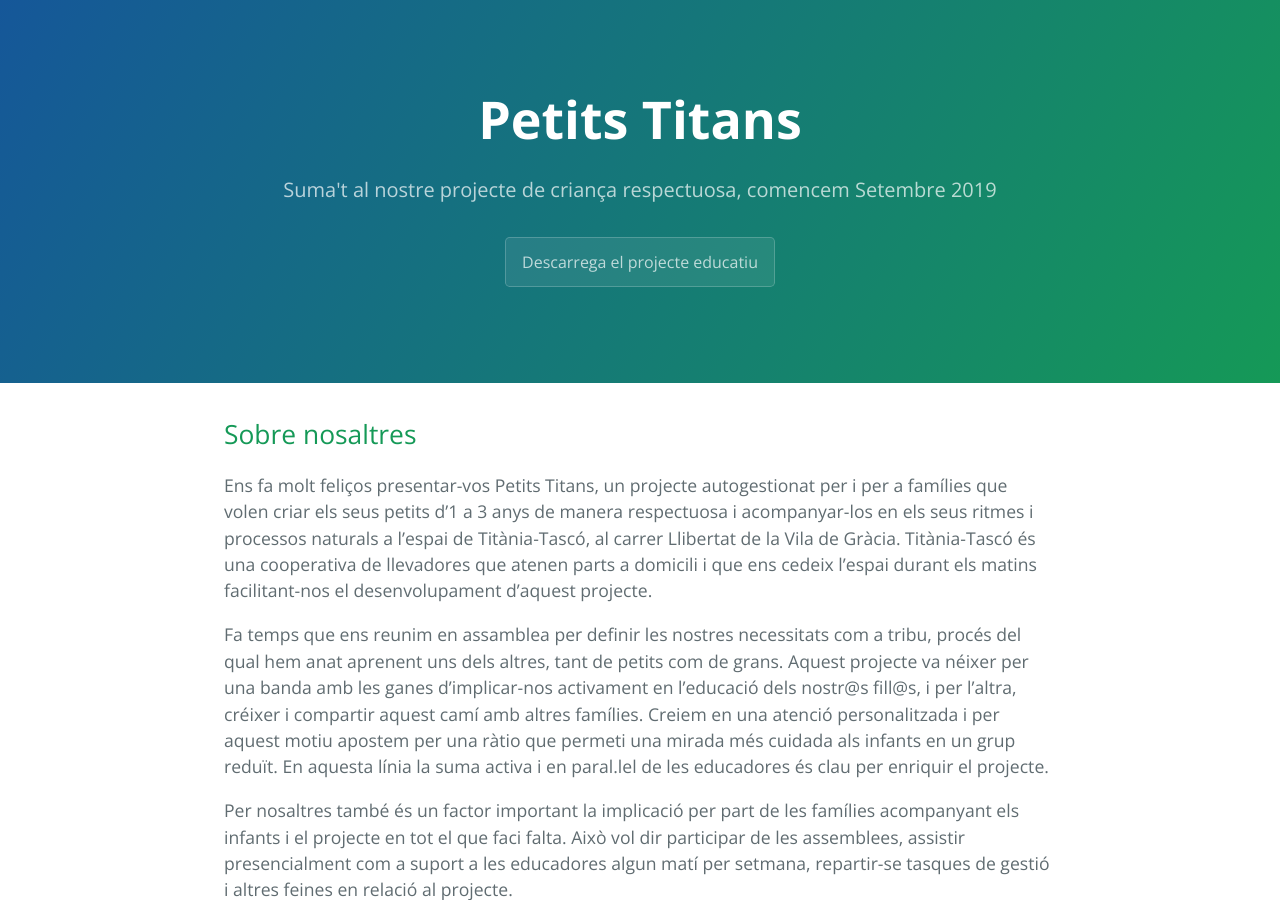
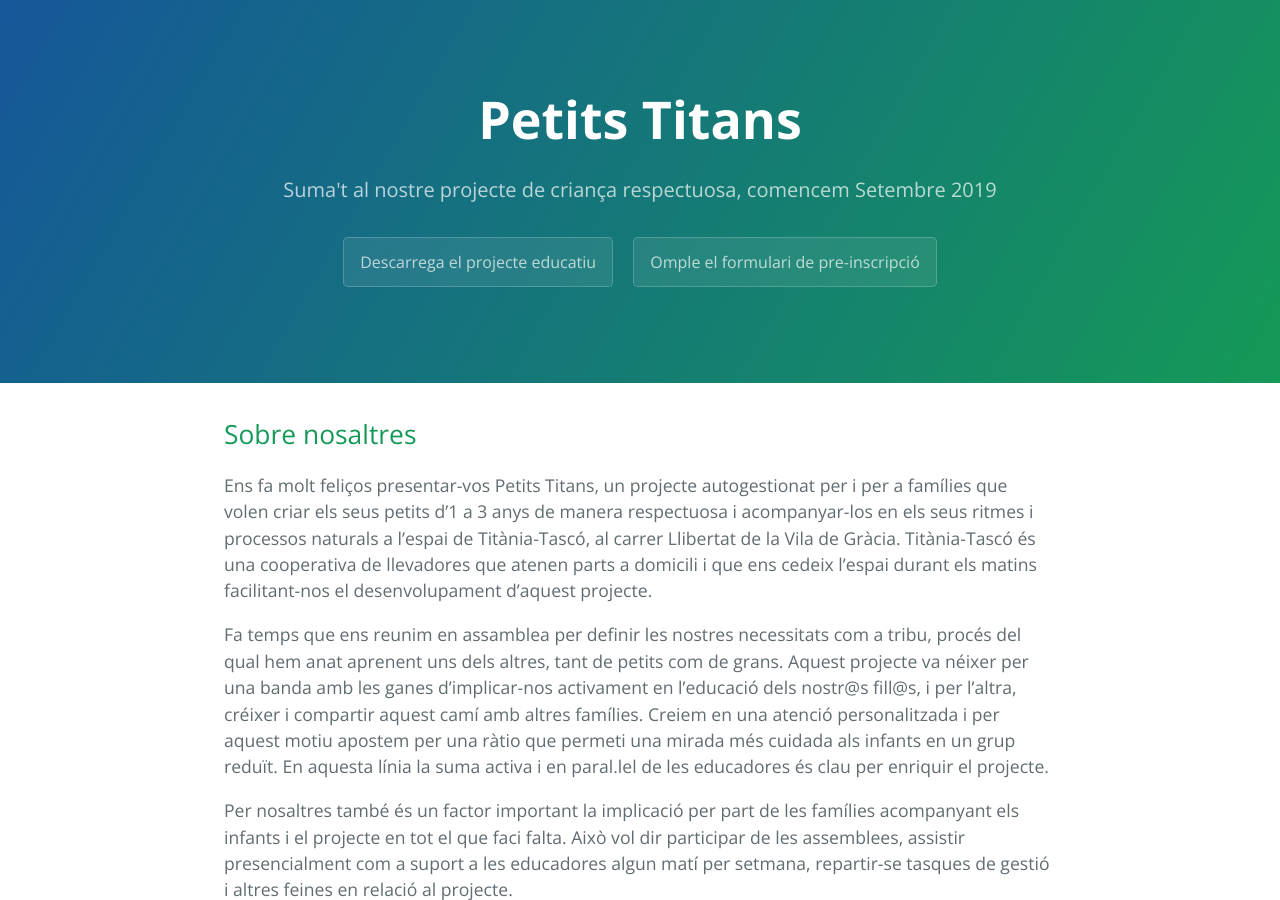
Before and after one commit to sseerrggii/Petits-Titans, a Jekyll site: the page built from index.md, in a window 1280 px wide and 900 px high. Built offline with Jekyll 4.4.1, drawn with Linux system fonts in a browser that asks for light colours; our own code applies the rules of GitHub Pages for plain Markdown files; the repository's description, which GitHub fills in, is left out.

Commit message:
Update default.html

```diff
--- a/_layouts/default.html
+++ b/_layouts/default.html
@@ -25,13 +25,9 @@
     <header class="page-header" role="banner">
       <h1 class="project-name">{{ page.title | default: site.title | default: site.github.repository_name }}</h1>
       <h2 class="project-tagline">{{ page.description | default: site.description | default: site.github.project_tagline }}</h2>
-      {% if site.github.is_project_page %}
-        <a href="{{ site.github.repository_url }}" class="btn">Descarrega el projecte educatiu</a>
-      {% endif %}
-      {% if site.show_downloads %}
-        <a href="{{ site.github.zip_url }}" class="btn">Download .zip</a>
-        <a href="{{ site.github.tar_url }}" class="btn">Download .tar.gz</a>
-      {% endif %}
+
+      <a href="#" class="btn">Descarrega el projecte educatiu</a>
+      <a href="#" class="btn">Omple el formulari de pre-inscripció</a>
     </header>
 
     <main id="content" class="main-content" role="main">
```
